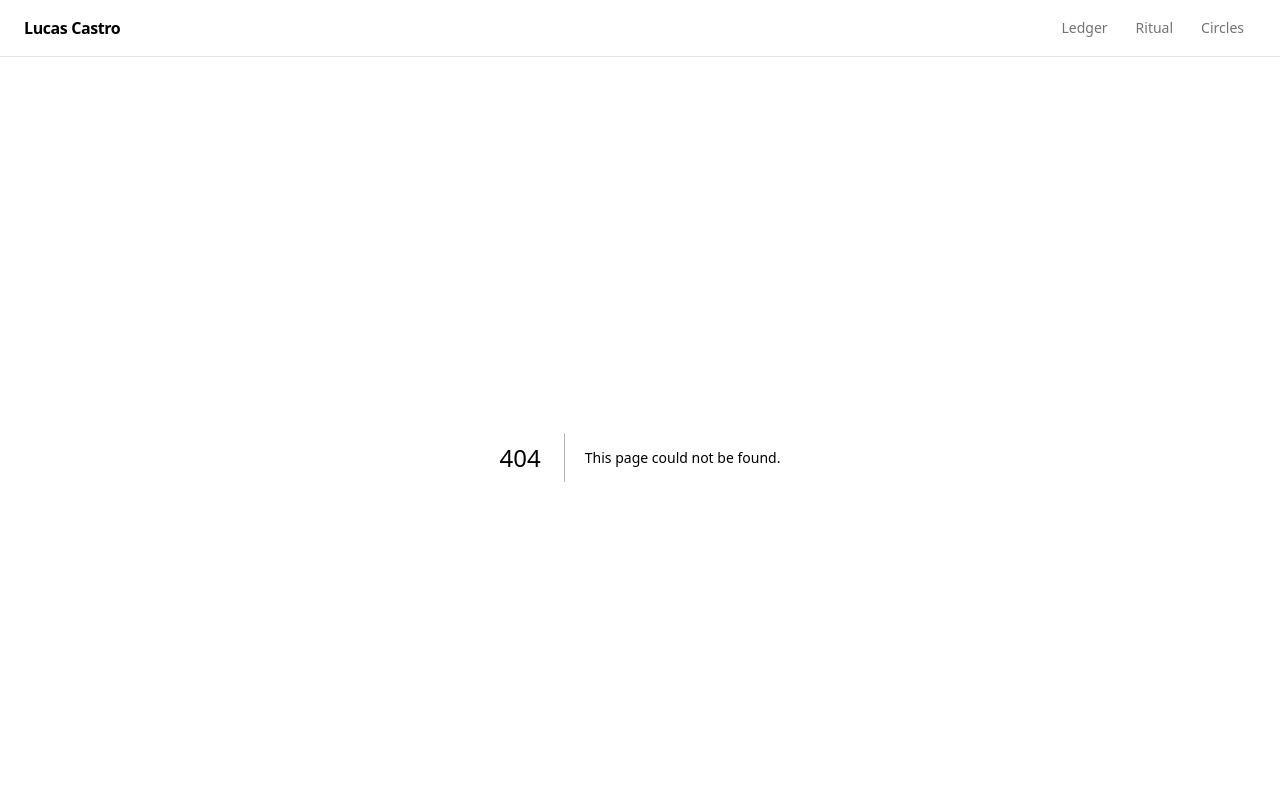
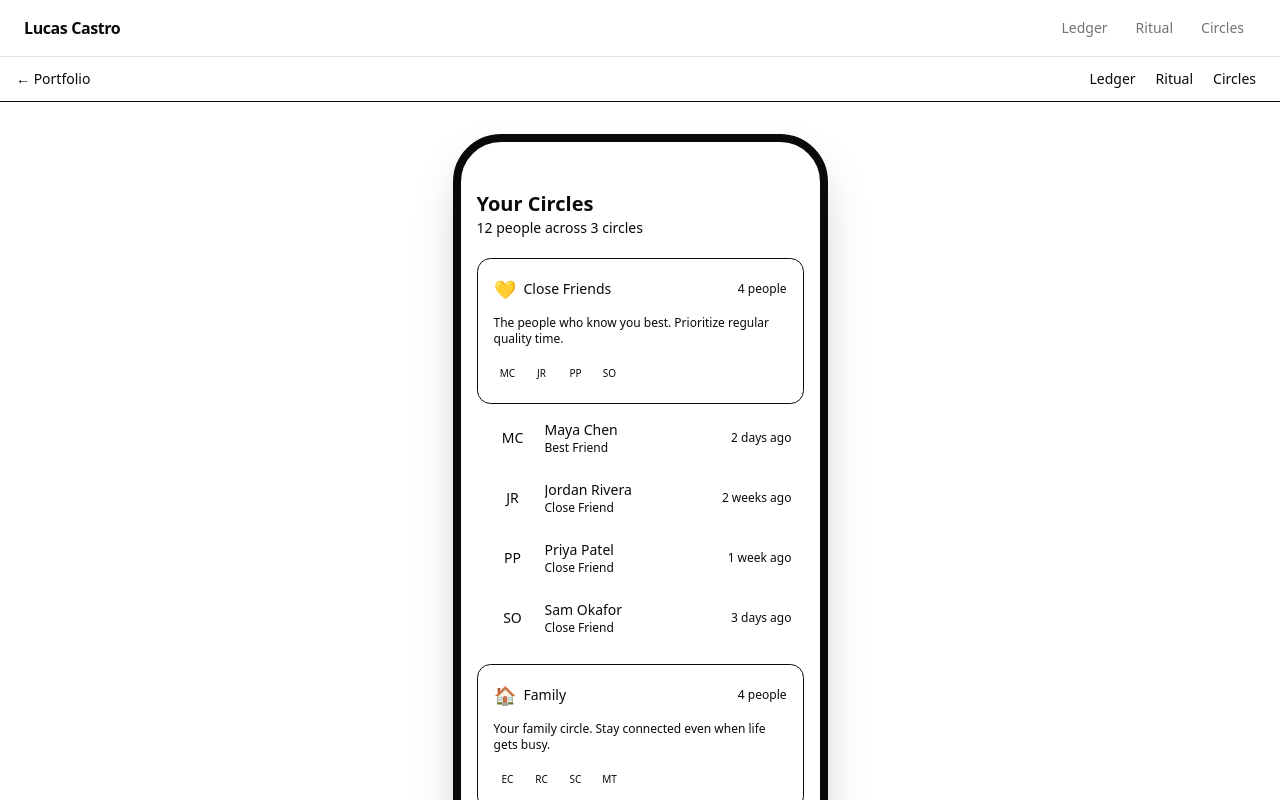
Before and after one commit to LucasUnplugged/ai-portfolio, a Next.js app: page /app/circles/overview in a window 1280 px wide. Before the commit this address had no page. Shown: the top 800 px of the page. Built offline with nearby package versions, Linux system fonts and the light colour scheme; a web font is replaced by a local one.

Commit message:
feat(circles): add Circles Overview screen with member lists

```diff
--- /dev/null
+++ b/src/app/app/circles/overview/page.tsx
@@ -0,0 +1,39 @@
+"use client";
+
+import { CirclesShell } from "@/components/circles/circles-shell";
+import { CircleCard } from "@/components/circles/circle-card";
+import { PersonCard } from "@/components/circles/person-card";
+import { circles, people } from "@/data/circles";
+
+const circleData = circles.map((circle) => ({
+  circle,
+  members: people.filter((p) => p.circleId === circle.id),
+}));
+
+export default function CirclesOverviewPage() {
+  return (
+    <CirclesShell current="overview">
+      <div className="p-4 space-y-5">
+        <div>
+          <h1 className="text-xl font-semibold">Your Circles</h1>
+          <p className="text-sm text-muted-foreground">
+            {people.length} people across {circles.length} circles
+          </p>
+        </div>
+
+        <div className="space-y-4">
+          {circleData.map(({ circle, members }) => (
+            <div key={circle.id} className="space-y-1">
+              <CircleCard circle={circle} members={members} />
+              <div className="pl-1">
+                {members.map((member) => (
+                  <PersonCard key={member.id} person={member} />
+                ))}
+              </div>
+            </div>
+          ))}
+        </div>
+      </div>
+    </CirclesShell>
+  );
+}
```
